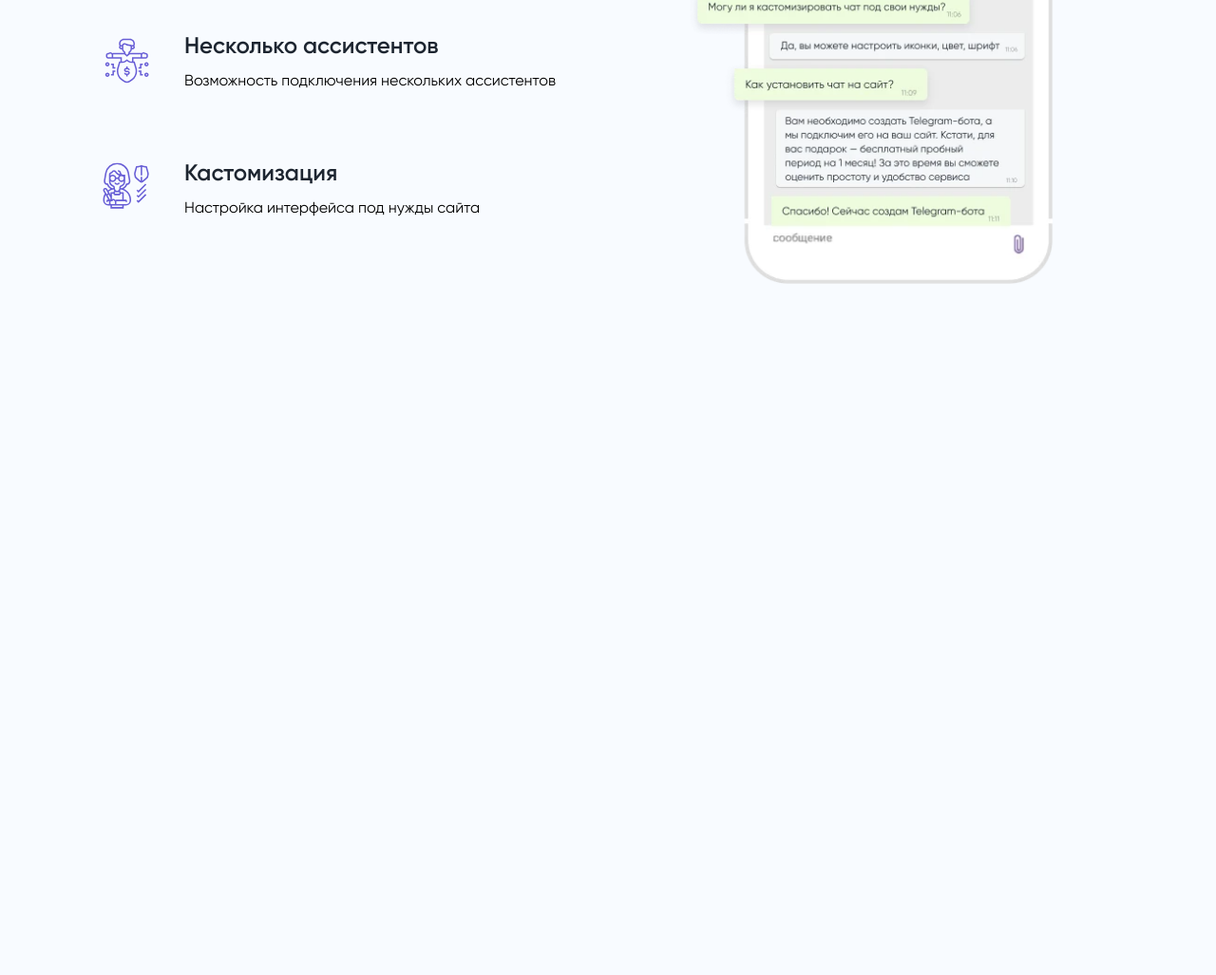
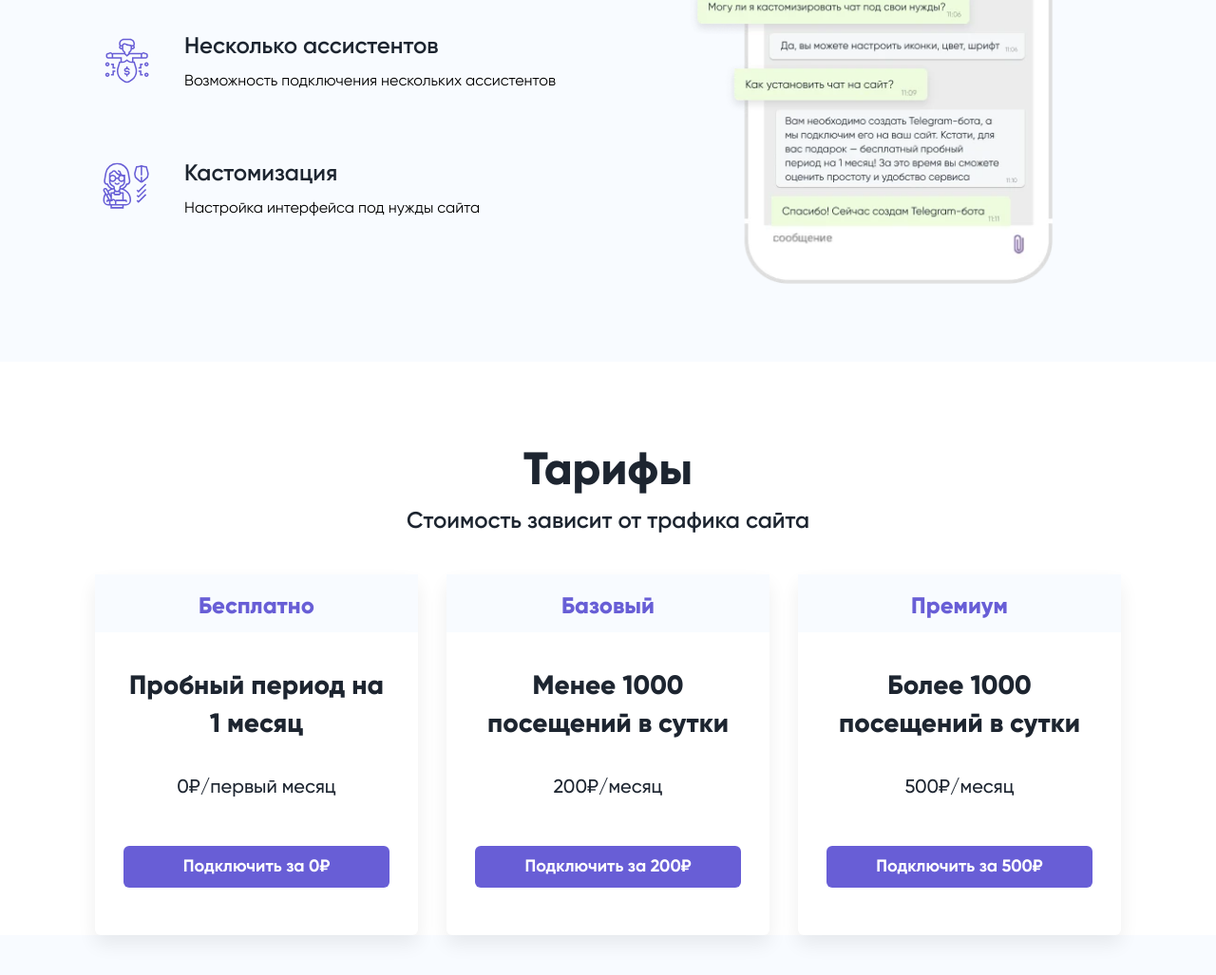
Before and after one commit to StarBoyDev/tocha, a plain HTML site: page index.html in a window 1280 px wide. Shown: the part 1241-2268 px from the top of the page at 95% size. Before the commit the page ends 1546 px from the top, so only its background shows below. Drawn offline with nearby package versions, Linux system fonts and the light colour scheme; files whose address does not match are found by name.

Commit message:
added tariff pc version

```diff
--- a/css/style.css
+++ b/css/style.css
@@ -661,6 +661,10 @@ button:focus {
   z-index: -1;
 }
 
+.feature {
+  padding-bottom: 82px;
+}
+
 .feature__block {
   display: -webkit-box;
   display: -ms-flexbox;
@@ -723,6 +727,97 @@ button:focus {
      object-fit: cover;
 }
 
+.tariff {
+  padding-top: 100px;
+  background-color: #fff;
+  margin-bottom: 162px;
+}
+
+.tariff__title {
+  font-family: gilroy-800;
+  font-size: 48px;
+  line-height: 32px;
+  color: #1d2530;
+  text-align: center;
+  margin-bottom: 20px;
+}
+
+.tariff__subtitle {
+  font-family: gilroy-600;
+  font-size: 24px;
+  line-height: 32px;
+  color: #1d2530;
+  text-align: center;
+  margin-bottom: 40px;
+}
+
+.tariff__list {
+  display: -webkit-box;
+  display: -ms-flexbox;
+  display: flex;
+  margin: 0 -15px;
+}
+
+.tariff__wrapper {
+  -webkit-box-flex: 0;
+      -ms-flex: 0 1 33%;
+          flex: 0 1 33%;
+  padding: 0 15px;
+}
+
+.tariff__item {
+  max-width: 350px;
+  text-align: center;
+  padding: 10px 30px 50px 30px;
+  background: #fff;
+  -webkit-box-shadow: 0px 10px 20px rgba(0, 0, 0, 0.07);
+          box-shadow: 0px 10px 20px rgba(0, 0, 0, 0.07);
+  border-radius: 6px;
+  position: relative;
+}
+
+.tariff__item:before {
+  content: "";
+  position: absolute;
+  top: 0;
+  left: 0;
+  right: 0;
+  height: 61px;
+  background: #f8fbff;
+}
+
+.tariff__name {
+  font-size: 24px;
+  line-height: 48px;
+  color: #685ed6;
+  font-family: gilroy-800;
+  margin-bottom: 40px;
+  z-index: 30;
+  position: relative;
+}
+
+.tariff__text {
+  font-size: 28px;
+  line-height: 40px;
+  font-family: gilroy-800;
+  color: #1d2530;
+  margin-bottom: 32px;
+}
+
+.tariff__price {
+  font-size: 20px;
+  line-height: 30px;
+  color: #1d2530;
+  font-family: gilroy-500;
+  margin-bottom: 46px;
+}
+
+.tariff__button {
+  width: 100%;
+  font-size: 18px;
+  padding: 12px 0;
+}
+
 @media (min-width: 992px) {
   .button-rose:hover {
     background: #c39bfb;
@@ -738,6 +833,10 @@ button:focus {
 
   .button-purple:hover:before {
     height: 280%;
+  }
+
+  .tariff__button:hover:before {
+    height: 600%;
   }
 }
 
--- a/index.html
+++ b/index.html
@@ -65,7 +65,7 @@
     <!-- /.intro -->
 
     <!-- feature -->
-    <section class="feature">
+    <main class="feature">
       <div class="container feature__block">
         <div class="feature__info">
           <h2 class="feature__title">Tocha Online — это</h2>
@@ -118,8 +118,51 @@
         <!-- /.feature__illustation -->
       </div>
       <!-- /.container -->
+    </main>
+    <!-- /.feature -->
+
+    <!-- tariff -->
+    <section class="tariff">
+      <div class="container">
+        <h2 class="tariff__title">Тарифы</h2>
+        <h3 class="tariff__subtitle">Стоимость зависит от трафика сайта</h3>
+        <div class="tariff__list">
+          <div class="tariff__wrapper">
+            <div class="tariff__item">
+              <p class="tariff__name">Бесплатно</p>
+              <p class="tariff__text">Пробный период на 1 месяц</p>
+              <p class="tariff__price">0₽/первый месяц</p>
+              <button class="button-purple tariff__button">Подключить за 0₽</button>
+            </div>
+            <!-- /.tariff__item -->
+          </div>
+          <!-- /.tariff__wrapper -->
+          <div class="tariff__wrapper">
+            <div class="tariff__item">
+              <p class="tariff__name">Базовый</p>
+              <p class="tariff__text">Менее 1000 посещений в сутки</p>
+              <p class="tariff__price">200₽/месяц</p>
+              <button class="button-purple tariff__button">Подключить за 200₽</button>
+            </div>
+            <!-- /.tariff__item -->
+          </div>
+          <!-- /.tariff__wrapper -->
+          <div class="tariff__wrapper">
+            <div class="tariff__item">
+              <p class="tariff__name">Премиум</p>
+              <p class="tariff__text">Более 1000 посещений в сутки</p>
+              <p class="tariff__price">500₽/месяц</p>
+              <button class="button-purple tariff__button">Подключить за 500₽</button>
+            </div>
+            <!-- /.tariff__item -->
+          </div>
+          <!-- /.tariff__wrapper -->
+        </div>
+        <!-- /.tariff__list -->
+      </div>
+      <!-- /.container -->
     </section>
-    <!-- /.feature -->
+    <!-- /.tariff -->
 
     <!-- jQuery -->
     <script
```
Also changed, not shown: css/style.min.css.
